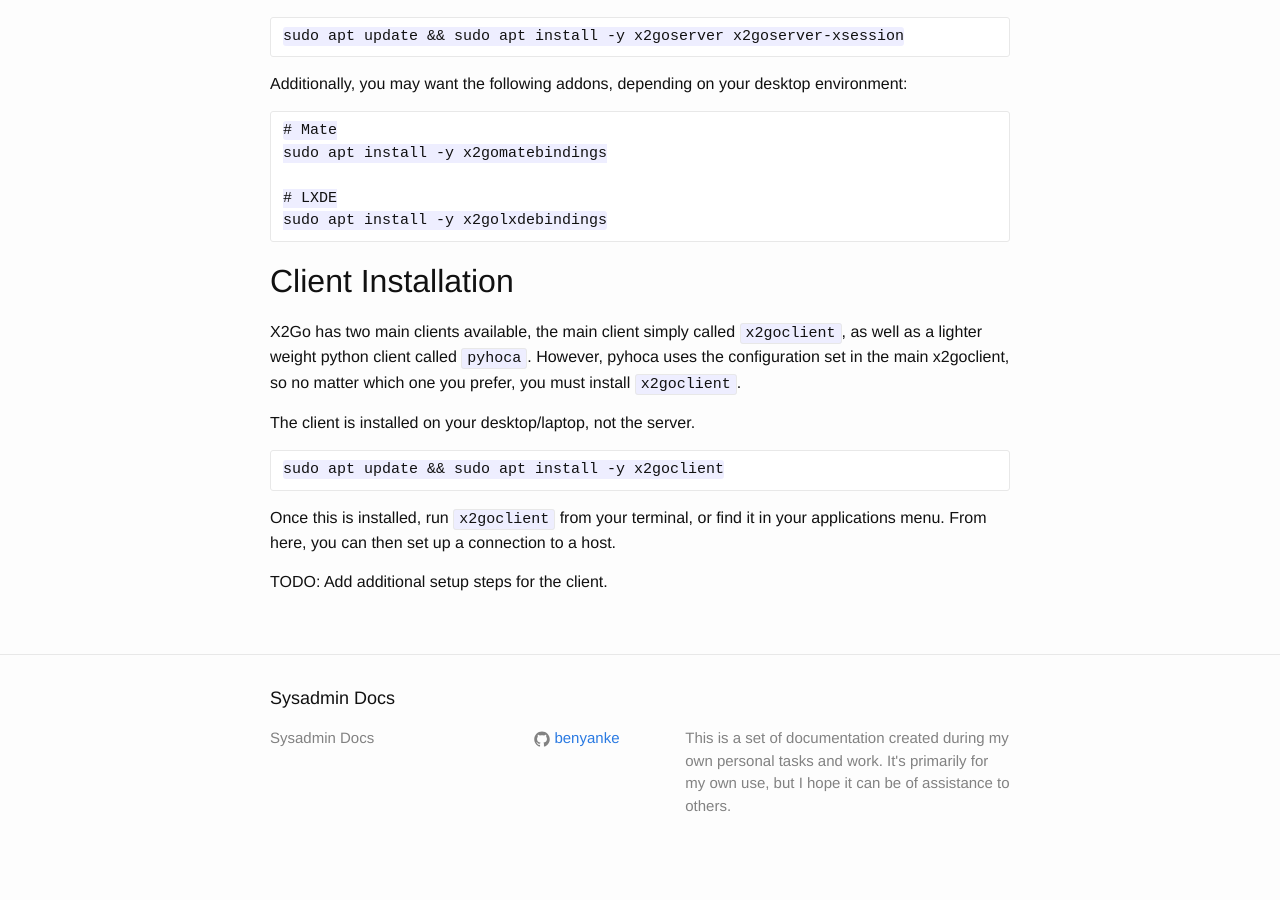
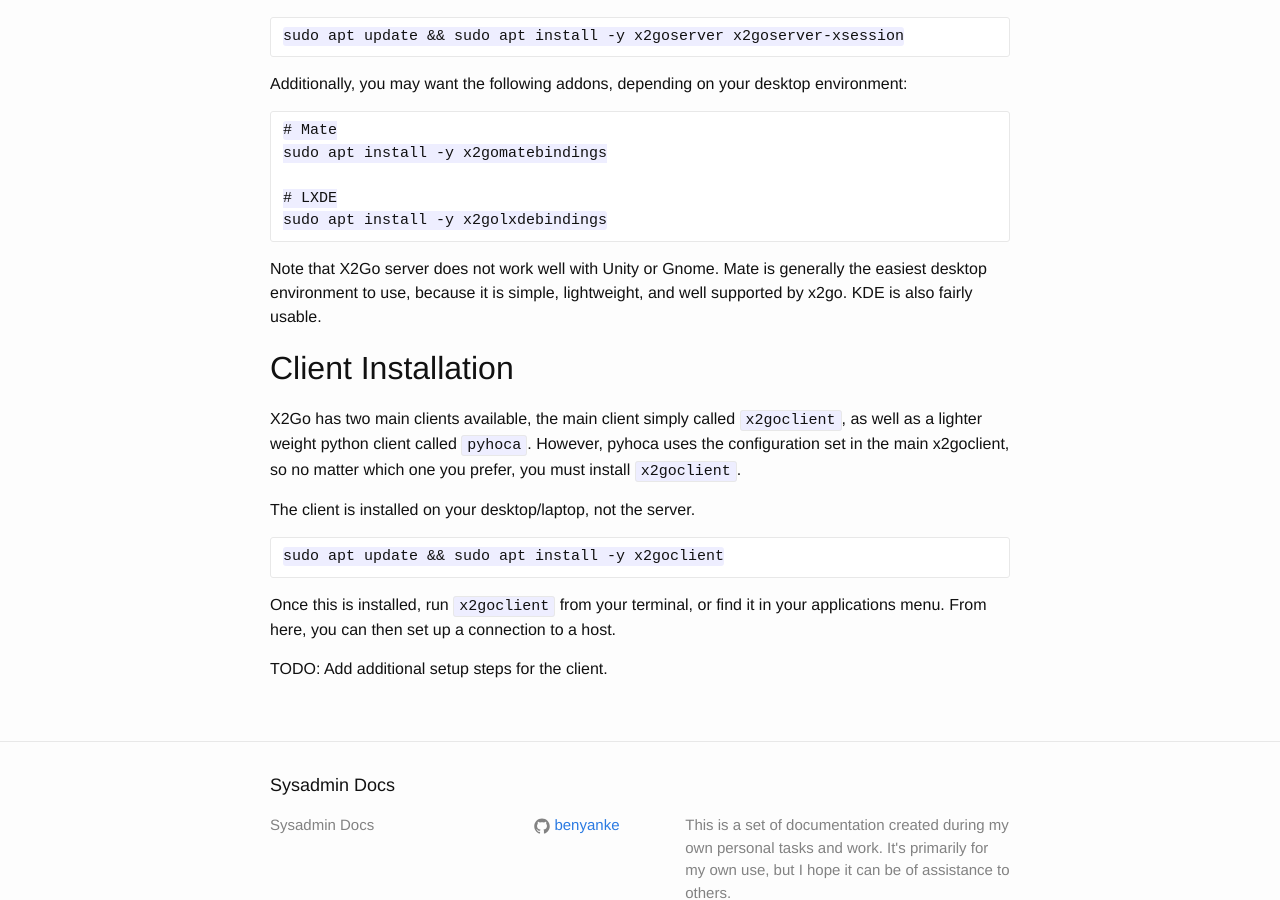
Before and after one commit to benyanke/docs, a Jekyll site: the page built from _posts/2018-10-11-setup-x2go-server.markdown, in a window 1280 px wide and 900 px high, scrolled down 815 px. Built offline with Jekyll 4.4.1, drawn with Linux system fonts in a browser that asks for light colours; before the commit the page ends 1692 px from its top, so only the background shows below that.

Commit message:
Add gnome / unity note about x2go connections

````diff
--- a/_posts/2018-10-11-setup-x2go-server.markdown
+++ b/_posts/2018-10-11-setup-x2go-server.markdown
@@ -46,6 +46,10 @@ sudo apt install -y x2gomatebindings
 sudo apt install -y x2golxdebindings
 ```
 
+Note that X2Go server does not work well with Unity or Gnome. Mate is generally the easiest desktop
+environment to use, because it is simple, lightweight, and well supported by x2go. KDE is also
+fairly usable.
+
 ## Client Installation
 
 X2Go has two main clients available, the main client simply called `x2goclient`, as well as a lighter
````
